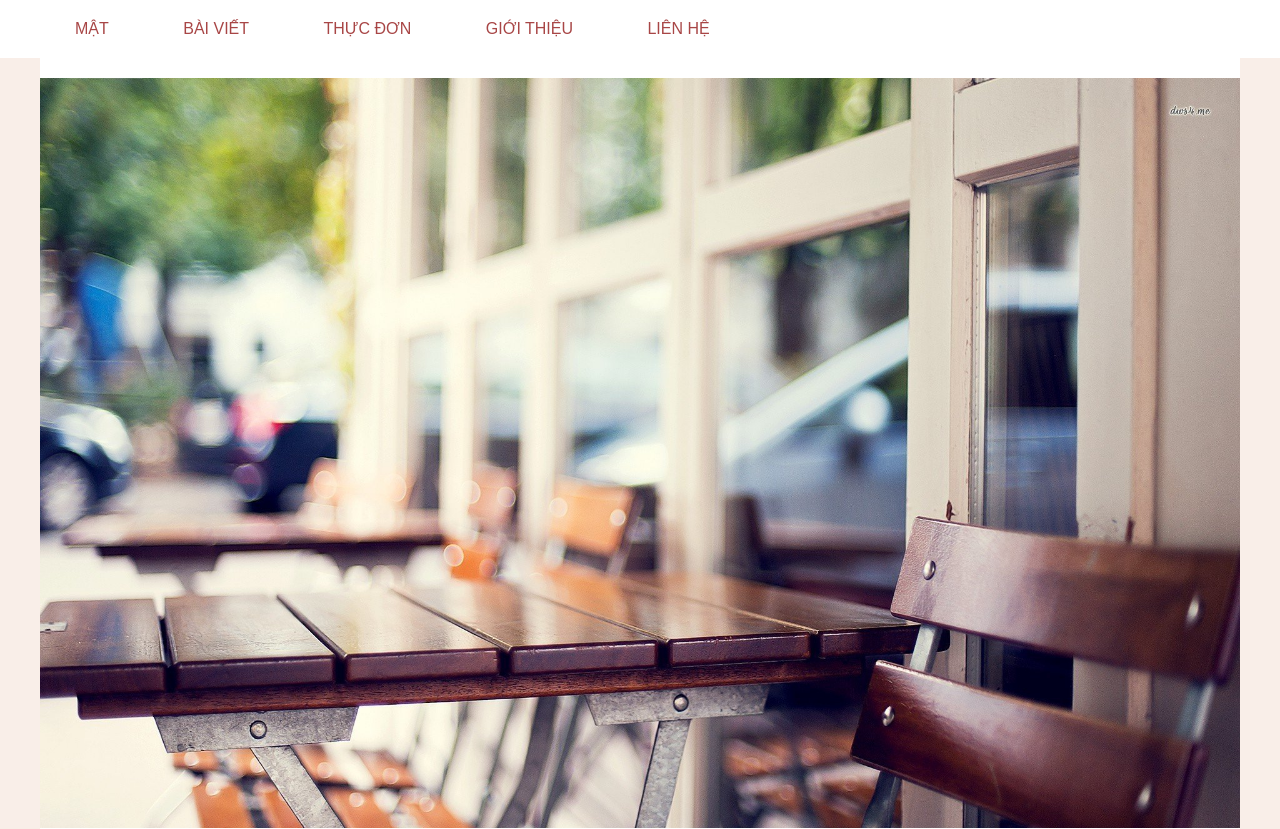
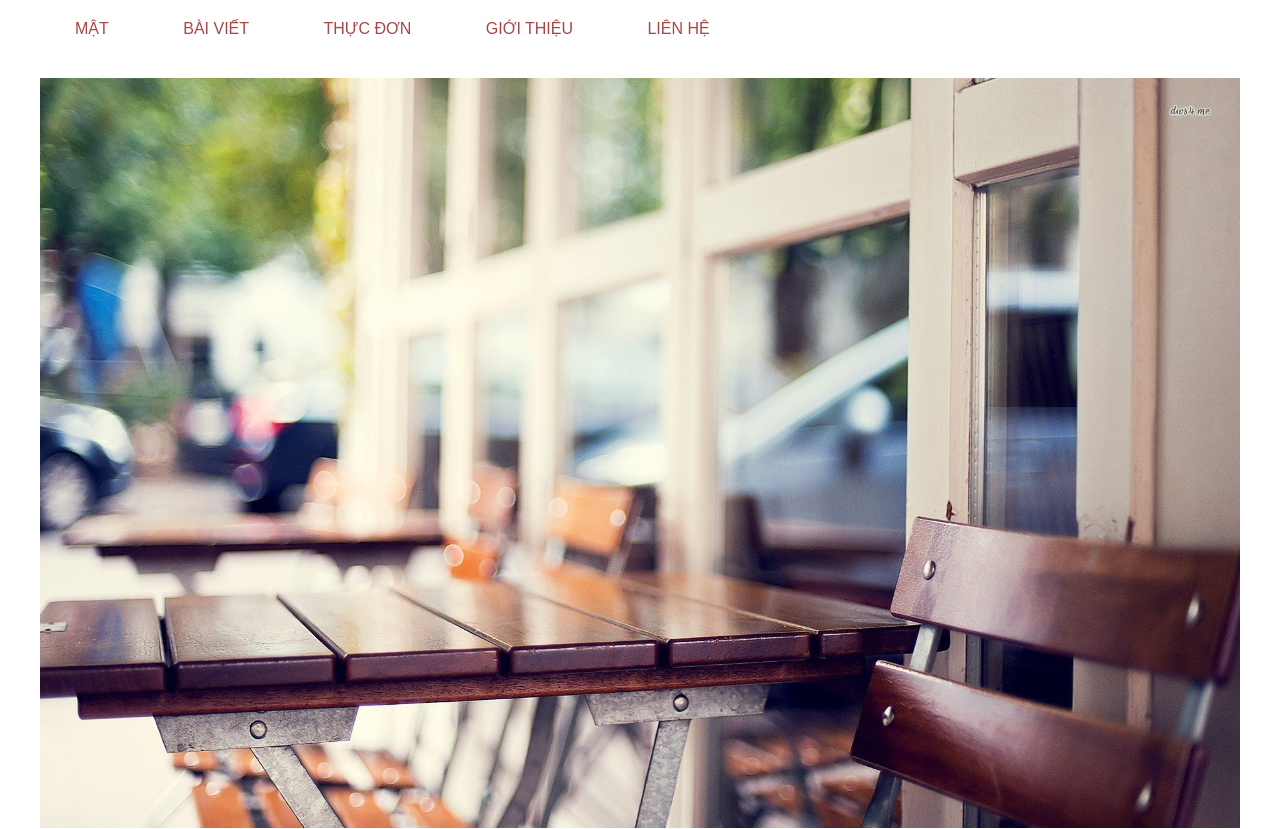
Before and after one commit to matcaolanh/matcaolanh.github.io, a plain HTML site: page index.html in a window 1280 px wide. Shown: the top 829 px of the page. Drawn offline with Linux system fonts and the light colour scheme.

Commit message:
change css

```diff
--- a/public/styles.css
+++ b/public/styles.css
@@ -1,7 +1,7 @@
 body
 {
     margin: 0px;
-    background: #F9EEE8;
+    background: #fff;
     font-family: Arial, Helvetica, sans-serif;
     padding: 0px;
 }
```
